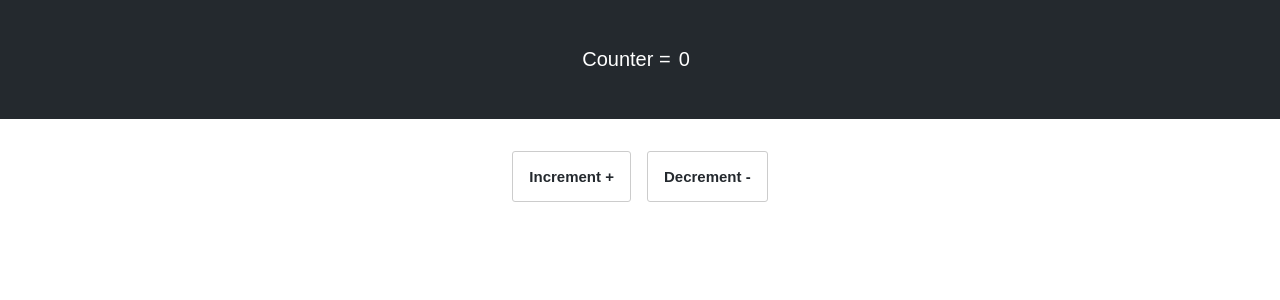
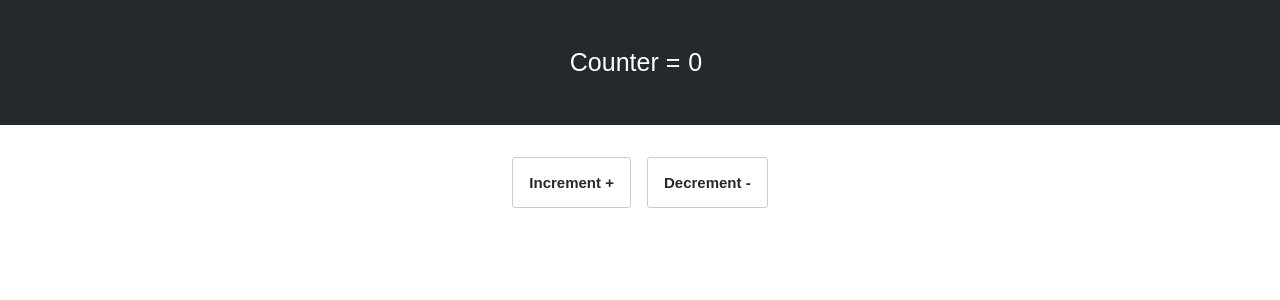
Before and after one commit to ryanwpb/counter, a React (Create React App) app: page / in a window 1280 px wide. Shown: the top 300 px of the page. Built offline with nearby package versions, Linux system fonts and the light colour scheme.

Commit message:
Amend font-size.

```diff
--- a/src/components/Counter/counter.css
+++ b/src/components/Counter/counter.css
@@ -2,12 +2,12 @@
     padding: 3rem 0;
     background: #24292e;
     color: #fff;
-    font-size: 20px;
+    font-size: 25px;
 }
 
 span.countNum {
     margin: 0 0.5rem;
-    font-size: 20px;
+    font-size: 25px;
 }
 
 button#add,#subtract{
```
